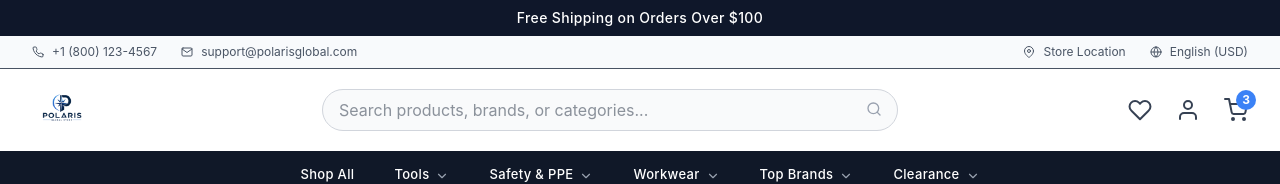
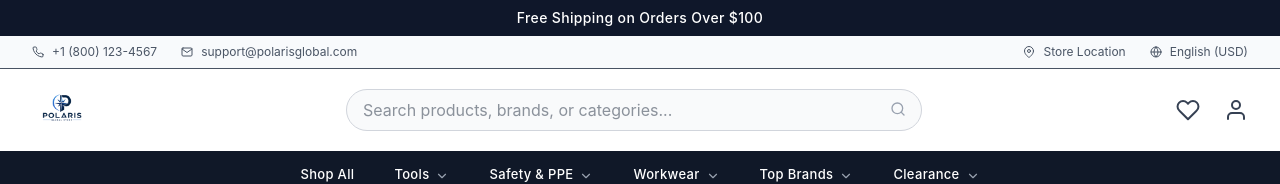
Before and after one commit to rohitkumar91131/polaris-store, a React (Vite) app: page / in a window 1280 px wide. Shown: the top 184 px of the page. Built offline with nearby package versions, Linux system fonts and the light colour scheme.

Commit message:
removed cart

```diff
--- a/src/components/Header/Header.jsx
+++ b/src/components/Header/Header.jsx
@@ -46,12 +46,6 @@ export default function Header() {
         <a href={headerLinks.profile} className="hover:text-accent transition-colors hidden sm:block">
           <FiUser className="w-6 h-6" />
         </a>
-        <a href={headerLinks.cart} className="hover:text-accent transition-colors relative block">
-          <FiShoppingCart className="w-6 h-6" />
-          <span className="absolute -top-2 -right-2 bg-accent text-white text-xs rounded-full w-5 h-5 flex items-center justify-center font-bold">
-            3
-          </span>
-        </a>
       </div>
 
     </header>
```
